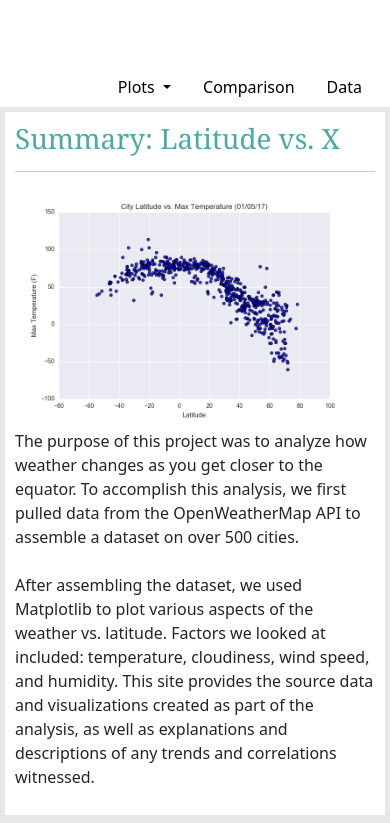
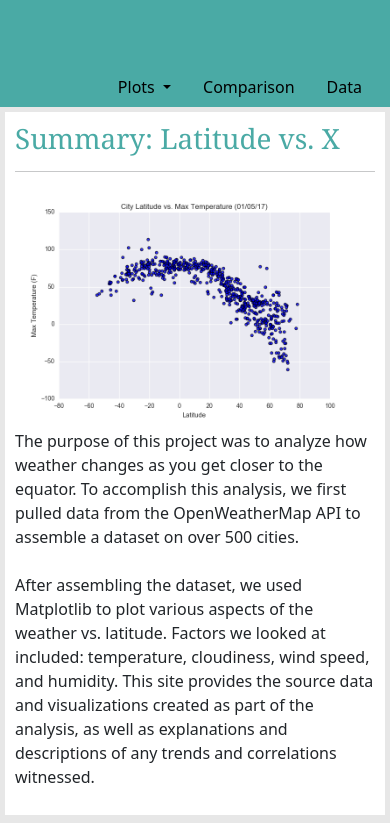
Before and after one commit to jeremybar32093/web-design-challenge, a plain HTML site: page index.html in a window 390 px wide. Shown: the top 823 px of the page. Drawn offline with nearby package versions, Linux system fonts and the light colour scheme.

Commit message:
Updated main.css to adjust navbar color when with is below 600px

```diff
--- a/css/main.css
+++ b/css/main.css
@@ -1,5 +1,11 @@
 .nav-background {
     background-color: white;
+}
+
+@media (max-width: 600px) {
+    .nav-background {
+        background-color: rgb(74, 170, 165);
+    }
 }
 
 .data-page-body {
```
